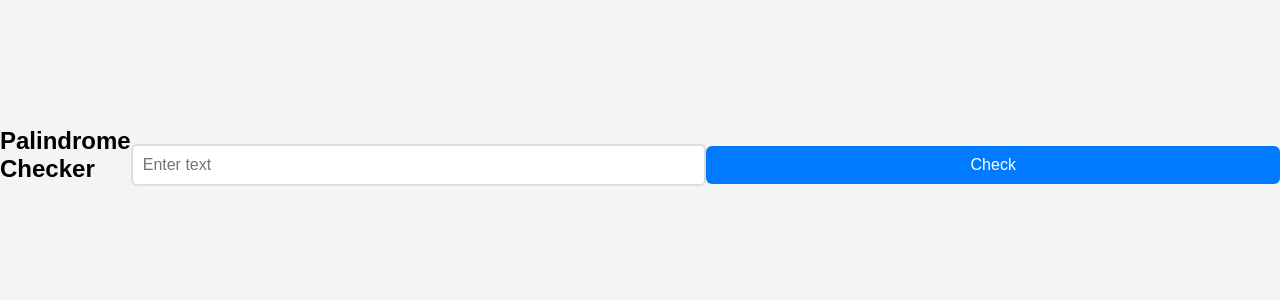
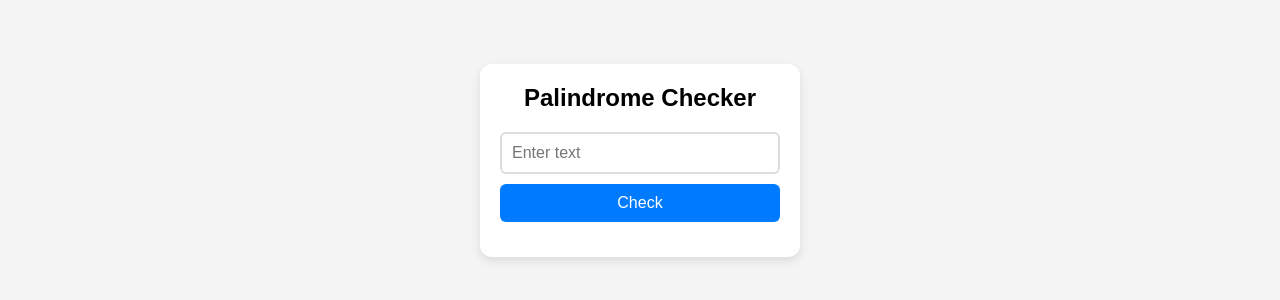
Before and after one commit to alapsraval/palindrome-checker, a plain HTML site: page index.html in a window 1280 px wide. Shown: the part 240-540 px from the top of the page. Drawn offline with Linux system fonts and the light colour scheme.

Commit message:
updated layout

```diff
--- a/index.html
+++ b/index.html
@@ -4,13 +4,17 @@
     <meta charset="UTF-8">
     <meta name="viewport" content="width=device-width, initial-scale=1.0">
     <title>Palindrome Checker</title>
+    <link rel="stylesheet" href="style.css">
     <script defer src="script.js"></script>
-    <link rel="stylesheet" href="style.css">
 </head>
 <body>
-    <h2>Palindrome Checker</h2>
-    <input type="text" id="textInput" placeholder="Enter text">
-    <button onclick="checkIfPalindrome()">Check</button>
-    <p id="result"></p>
+    <div class="container">
+        <h2>Palindrome Checker</h2>
+        <div class="stack">
+            <input type="text" id="textInput" placeholder="Enter text">
+            <button onclick="checkPalindrome()">Check</button>
+            <p id="result"></p>
+        </div>
+    </div>
 </body>
 </html>
```
